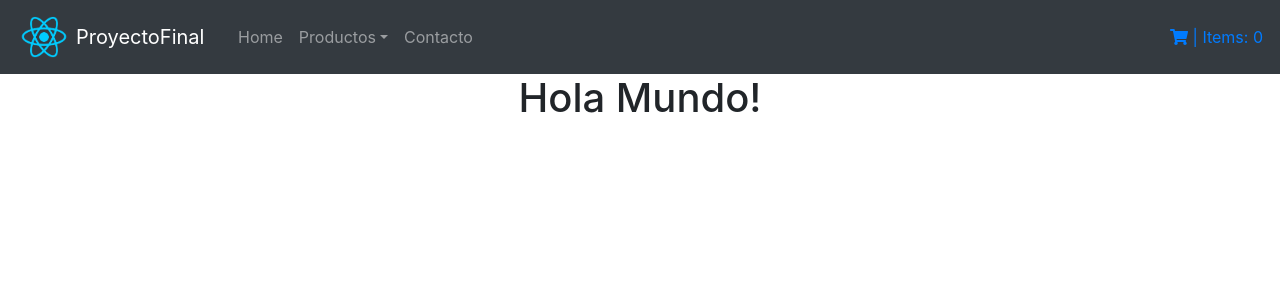
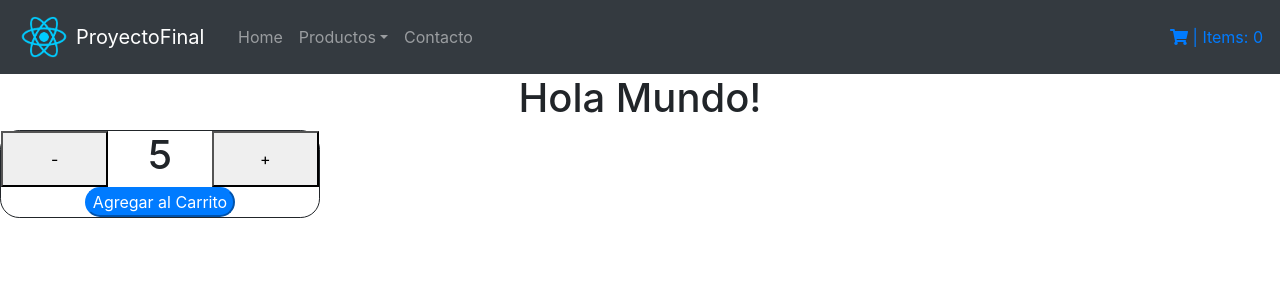
Before and after one commit to Tbonanzea/proyecto-final-react-js, a React (Create React App) app: page / in a window 1280 px wide. Shown: the top 300 px of the page. Built offline with nearby package versions, Linux system fonts and the light colour scheme.

Commit message:
esqueleto entrega 4, sin onAdd

```diff
--- /dev/null
+++ b/src/components/ItemCount/ItemCount.css
@@ -0,0 +1,4 @@
+#wrapper {
+	border: 1px solid;
+	border-radius: 1.2rem;
+}
--- /dev/null
+++ b/src/components/ItemCount/ItemCount.js
@@ -0,0 +1,37 @@
+import React, { useState, useEffect } from "react";
+import "./ItemCount.css";
+
+const ItemCount = ({ stock, initial }) => {
+	const [count, setCount] = useState(initial);
+
+	const addCount = () => {
+		count < stock && setCount(count + 1);
+	};
+
+	const subCount = () => {
+		count > 0 && setCount(count - 1);
+	};
+
+	const onAdd = () => {};
+
+	return (
+		<div id="wrapper" className="col-3 text-center">
+			<div className="row">
+				<button className="col" onClick={subCount}>
+					-
+				</button>
+
+				<h1 className="col">{count}</h1>
+
+				<button className="col" onClick={addCount}>
+					+
+				</button>
+			</div>
+			<button className="btn-primary rounded-pill" onClick={onAdd}>
+				Agregar al Carrito
+			</button>
+		</div>
+	);
+};
+
+export default ItemCount;
--- a/src/components/ItemList/ItemListContainer.js
+++ b/src/components/ItemList/ItemListContainer.js
@@ -1,8 +1,14 @@
-import { React } from "react";
+import React from "react";
 import "./ItemListContainer.css";
+import ItemCount from "../ItemCount/ItemCount";
 
 const ItemListContainer = ({ greeting }) => {
-	return <h1>{greeting}</h1>;
+	return (
+		<React.Fragment>
+			<h1>{greeting}</h1>
+			<ItemCount stock={12} initial={5} />
+		</React.Fragment>
+	);
 };
 
 export default ItemListContainer;
```
Also changed, not shown: 1 other file (tests, documents, lock files or other folders).
